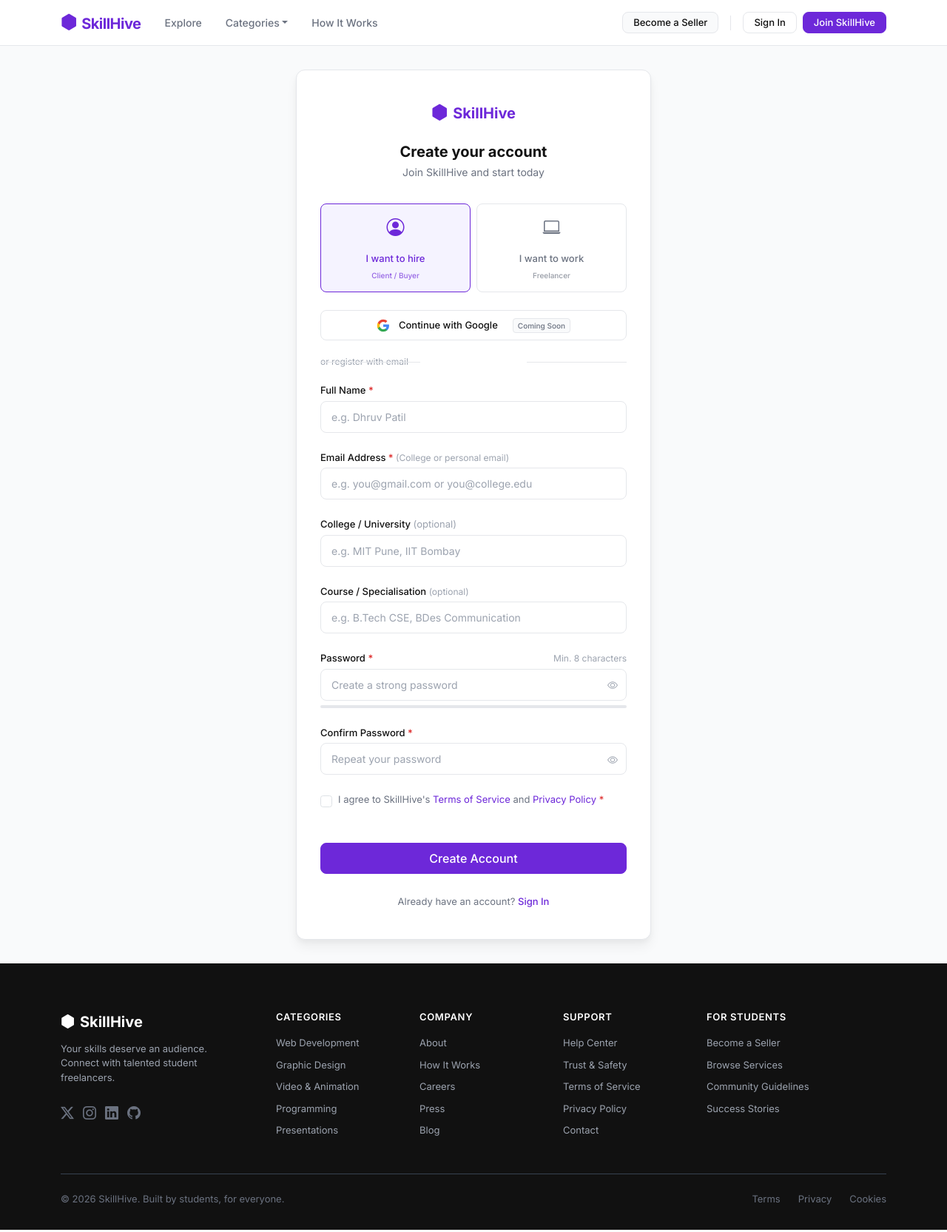
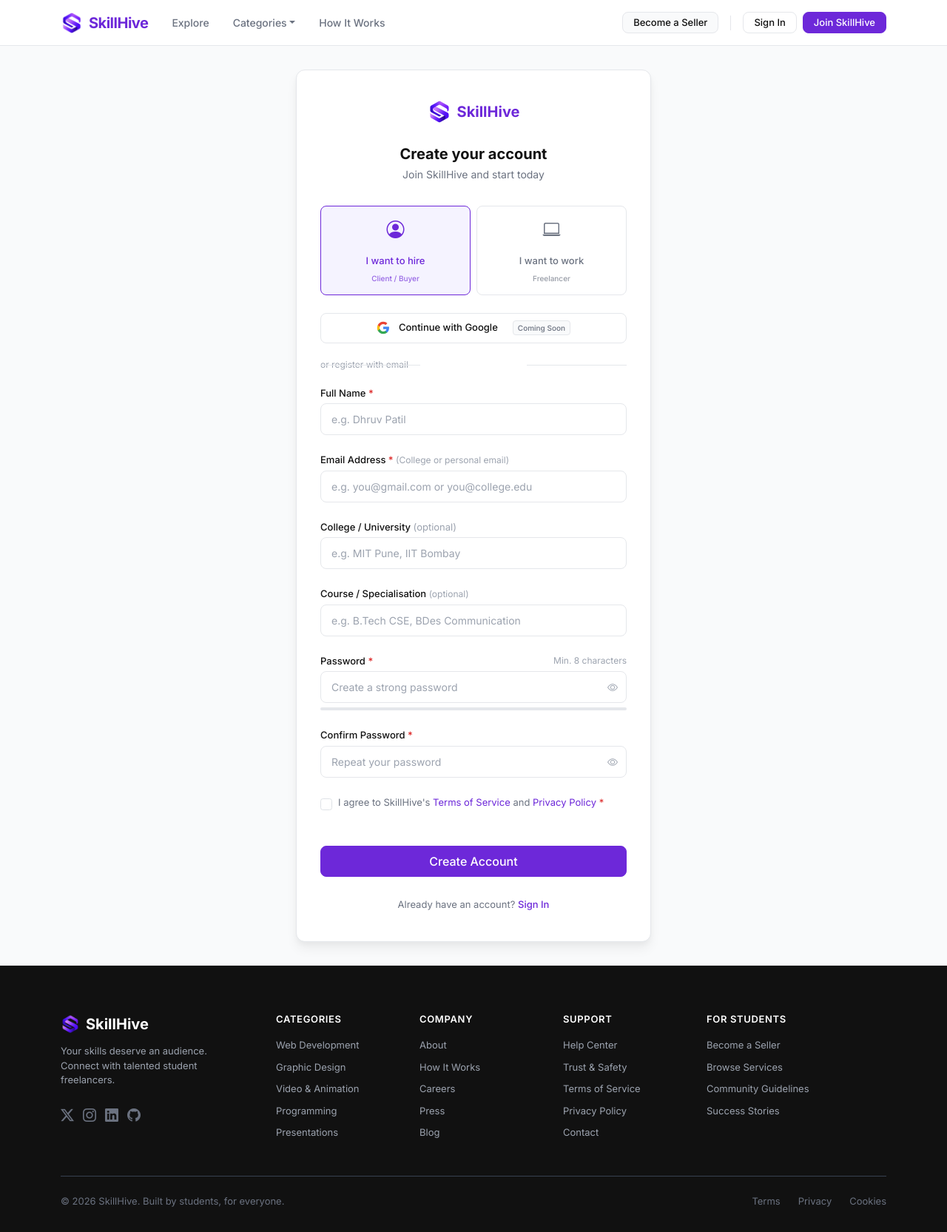
Before and after one commit to dpatil1677/Skillhive, a Laravel app: page /register in a window 1280 px wide. Shown: the whole page at 74% size. Run offline with Laravel 12, Linux system fonts and the light colour scheme; data comes from the database, SQL or seed files in the repository.

Commit message:
New Commit

```diff
--- a/resources/views/auth/forgot-password.blade.php
+++ b/resources/views/auth/forgot-password.blade.php
@@ -21,8 +21,8 @@
             <div class="auth-card">
 
                 <div class="text-center mb-4">
-                    <a href="{{ route('home') }}" style="text-decoration:none;color:var(--color-primary);font-size:var(--fs-xl);font-weight:var(--fw-bold);">
-                        <i class="bi bi-hexagon-fill" style="font-size:1.4rem;margin-right:2px;"></i> SkillHive
+                    <a href="{{ route('home') }}" class="d-inline-flex align-items-center gap-2" style="text-decoration:none;color:var(--color-primary);font-size:var(--fs-xl);font-weight:var(--fw-bold);">
+                        <img src="{{ asset('images/logo.png') }}" alt="SkillHive Logo" style="width:32px;height:32px;object-fit:contain;"> SkillHive
                     </a>
                 </div>
 
--- a/resources/views/auth/login.blade.php
+++ b/resources/views/auth/login.blade.php
@@ -43,8 +43,8 @@
 
                 {{-- Logo --}}
                 <div class="text-center mb-4">
-                    <a href="{{ route('home') }}" style="text-decoration:none;color:var(--color-primary);font-size:var(--fs-xl);font-weight:var(--fw-bold);">
-                        <i class="bi bi-hexagon-fill" style="font-size:1.4rem;margin-right:2px;"></i> SkillHive
+                    <a href="{{ route('home') }}" class="d-inline-flex align-items-center gap-2" style="text-decoration:none;color:var(--color-primary);font-size:var(--fs-xl);font-weight:var(--fw-bold);">
+                        <img src="{{ asset('images/logo.png') }}" alt="SkillHive Logo" style="width:32px;height:32px;object-fit:contain;"> SkillHive
                     </a>
                 </div>
 
--- a/resources/views/auth/register.blade.php
+++ b/resources/views/auth/register.blade.php
@@ -56,8 +56,8 @@
 
                 {{-- Logo --}}
                 <div class="text-center mb-4">
-                    <a href="{{ route('home') }}" style="text-decoration:none;color:var(--color-primary);font-size:var(--fs-xl);font-weight:var(--fw-bold);">
-                        <i class="bi bi-hexagon-fill" style="font-size:1.4rem;margin-right:2px;"></i> SkillHive
+                    <a href="{{ route('home') }}" class="d-inline-flex align-items-center gap-2" style="text-decoration:none;color:var(--color-primary);font-size:var(--fs-xl);font-weight:var(--fw-bold);">
+                        <img src="{{ asset('images/logo.png') }}" alt="SkillHive Logo" style="width:32px;height:32px;object-fit:contain;"> SkillHive
                     </a>
                 </div>
 
--- a/resources/views/auth/reset-password.blade.php
+++ b/resources/views/auth/reset-password.blade.php
@@ -27,8 +27,8 @@
             <div class="auth-card">
 
                 <div class="text-center mb-4">
-                    <a href="{{ route('home') }}" style="text-decoration:none;color:var(--color-primary);font-size:var(--fs-xl);font-weight:var(--fw-bold);">
-                        <i class="bi bi-hexagon-fill" style="font-size:1.4rem;margin-right:2px;"></i> SkillHive
+                    <a href="{{ route('home') }}" class="d-inline-flex align-items-center gap-2" style="text-decoration:none;color:var(--color-primary);font-size:var(--fs-xl);font-weight:var(--fw-bold);">
+                        <img src="{{ asset('images/logo.png') }}" alt="SkillHive Logo" style="width:32px;height:32px;object-fit:contain;"> SkillHive
                     </a>
                 </div>
 
--- a/resources/views/components/footer.blade.php
+++ b/resources/views/components/footer.blade.php
@@ -2,8 +2,8 @@
     <div class="container">
         <div class="row g-5">
             <div class="col-lg-3 col-md-6">
-                <div class="footer-sh__brand">
-                    <i class="bi bi-hexagon-fill" style="font-size: 1.2rem; margin-right: 2px;"></i>
+                <div class="footer-sh__brand d-flex align-items-center gap-2">
+                    <img src="{{ asset('images/logo.png') }}" alt="SkillHive Logo" style="width:26px;height:26px;object-fit:contain;flex-shrink:0;">
                     SkillHive
                 </div>
                 <p class="footer-sh__tagline">Your skills deserve an audience. Connect with talented student freelancers.</p>
--- a/resources/views/components/navbar.blade.php
+++ b/resources/views/components/navbar.blade.php
@@ -18,8 +18,8 @@
 
 <nav class="navbar navbar-expand-lg navbar-sh">
     <div class="container">
-        <a class="navbar-brand" href="{{ $brandHref }}">
-            <i class="bi bi-hexagon-fill" style="font-size: 1.4rem; margin-right: 2px;"></i>
+        <a class="navbar-brand d-flex align-items-center gap-2" href="{{ $brandHref }}">
+            <img src="{{ asset('images/logo.png') }}" alt="SkillHive Logo" style="width:30px;height:30px;object-fit:contain;">
             SkillHive
         </a>
 
--- a/resources/views/layouts/admin.blade.php
+++ b/resources/views/layouts/admin.blade.php
@@ -4,6 +4,10 @@
     <meta charset="UTF-8">
     <meta name="viewport" content="width=device-width, initial-scale=1.0">
     <title>@yield('title', 'Admin Panel') — SkillHive</title>
+
+    {{-- Favicon --}}
+    <link rel="icon" type="image/png" href="{{ asset('favicon.png') }}">
+    <link rel="shortcut icon" href="{{ asset('favicon.png') }}">
 
     {{-- Fonts --}}
     <link rel="preconnect" href="https://fonts.googleapis.com">
@@ -98,7 +102,7 @@
     <aside class="admin-sidebar shadow-sm">
         <div>
             <a href="{{ route('admin.dashboard') }}" class="admin-sidebar-brand d-flex align-items-center gap-2">
-                <i class="bi bi-hexagon-fill text-primary"></i>
+                <img src="{{ asset('images/logo.png') }}" alt="SkillHive Logo" style="width:28px;height:28px;object-fit:contain;flex-shrink:0;">
                 <span>SkillHive Admin</span>
             </a>
 
--- a/resources/views/layouts/guest.blade.php
+++ b/resources/views/layouts/guest.blade.php
@@ -6,6 +6,10 @@
     <meta name="csrf-token" content="{{ csrf_token() }}">
     <meta name="description" content="@yield('meta_description', 'SkillHive — Student Freelance Marketplace. Discover talented students for development, design, content, video and more.')">
     <title>@yield('title', 'SkillHive') — Student Freelance Marketplace</title>
+
+    {{-- Favicon --}}
+    <link rel="icon" type="image/png" href="{{ asset('favicon.png') }}">
+    <link rel="shortcut icon" href="{{ asset('favicon.png') }}">
 
     {{-- Google Fonts --}}
     <link rel="preconnect" href="https://fonts.googleapis.com">
--- a/resources/views/orders/invoice.blade.php
+++ b/resources/views/orders/invoice.blade.php
@@ -203,8 +203,8 @@
         {{-- Invoice Top --}}
         <div class="invoice-top">
             <div>
-                <div class="brand-logo">
-                    <i class="bi bi-hexagon-fill"></i> SkillHive
+                <div class="brand-logo d-flex align-items-center gap-2">
+                    <img src="{{ asset('images/logo.png') }}" alt="SkillHive Logo" style="width:28px;height:28px;object-fit:contain;"> SkillHive
                 </div>
                 <p style="font-size: 13px; color: var(--color-text-secondary); margin-top: 6px;">
                     Student Freelance Marketplace &amp; Escrow
```
Also changed, not shown: public/favicon.png (added), public/images/logo.png (added).
